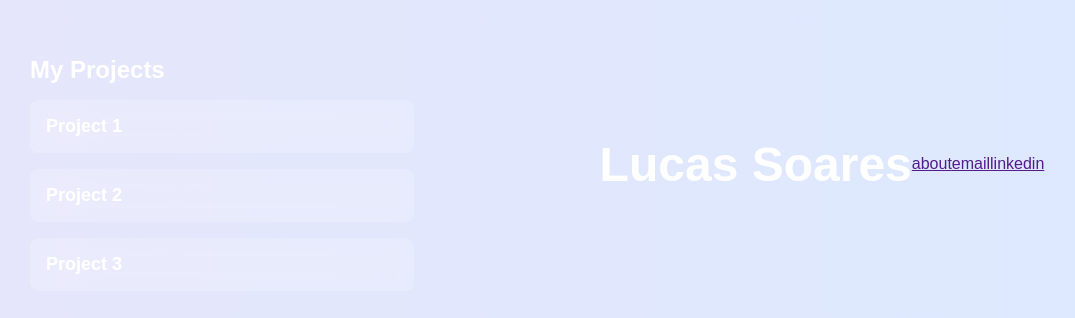
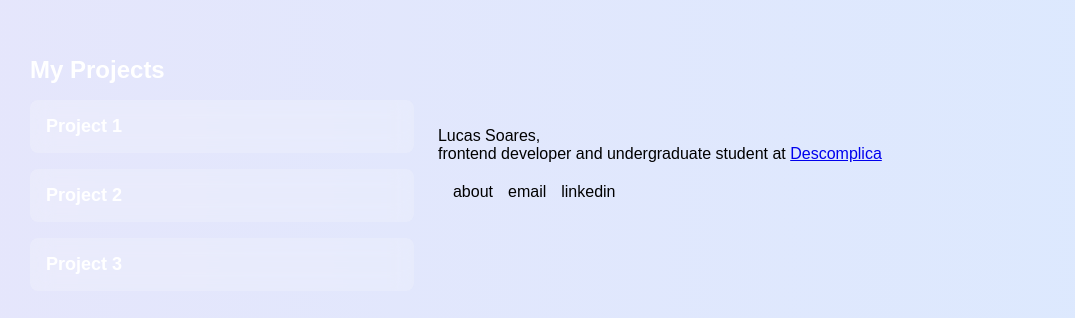
Before and after one commit to soasrez/portfolio, a plain HTML site: page index.html in a window 1280 px wide. Shown: the part 236-554 px from the top of the page, without its empty margins (34-1109 px from the left). Drawn offline with Linux system fonts and the light colour scheme.

Commit message:
changing name div

```diff
--- a/index.html
+++ b/index.html
@@ -28,10 +28,18 @@
                 </ul>
             </div>
             <div class="name-container">
-                <h1 class="name">Lucas Soares</h1>
-                <a href="">about</a>
-                <a href="">email</a>
-                <a href="">linkedin</a>
+                <div class="textblock-name">
+                    Lucas Soares,
+                    <br>
+                    frontend developer and undergraduate student at <a href="https://descomplica.com.br/faculdade/tecnologia/analise-e-desenvolvimento-de-sistemas/" target="_blank">Descomplica</a> <br>
+                </div>
+
+                <div class="textblock-secondary">
+                    <br>
+                    <a href="">about</a>
+                    <a href="">email</a>
+                    <a href="">linkedin</a>
+                </div>
             </div>
         </div>
     </div>
--- a/style/style.css
+++ b/style/style.css
@@ -90,15 +90,36 @@ body, html {
 .name-container {
     width: 66.67%;
     display: flex;
-    align-items: center;
+    flex-direction:column;
+    align-items: flex-start;
     justify-content: center;
 }
+
 .name {
     font-size: 48px;
     font-weight: bold;
     color: white;
     text-align: center;
 }
+
+.textblock-name {
+    margin-bottom: 20px; /* Adjust this value to control the space between the two blocks */
+}
+
+.textblock-secondary {
+    display: flex;
+    gap: 15px; /* This adds space between the links */
+}
+
+.textblock-secondary a {
+    text-decoration: none;
+    color: inherit; /* This will make the link color match the text color */
+}
+
+.textblock-secondary a:hover {
+    text-decoration: underline; /* This adds an underline on hover for better user interaction */
+}
+
 @media (max-width: 768px) {
     .content {
         flex-direction: column;
```
